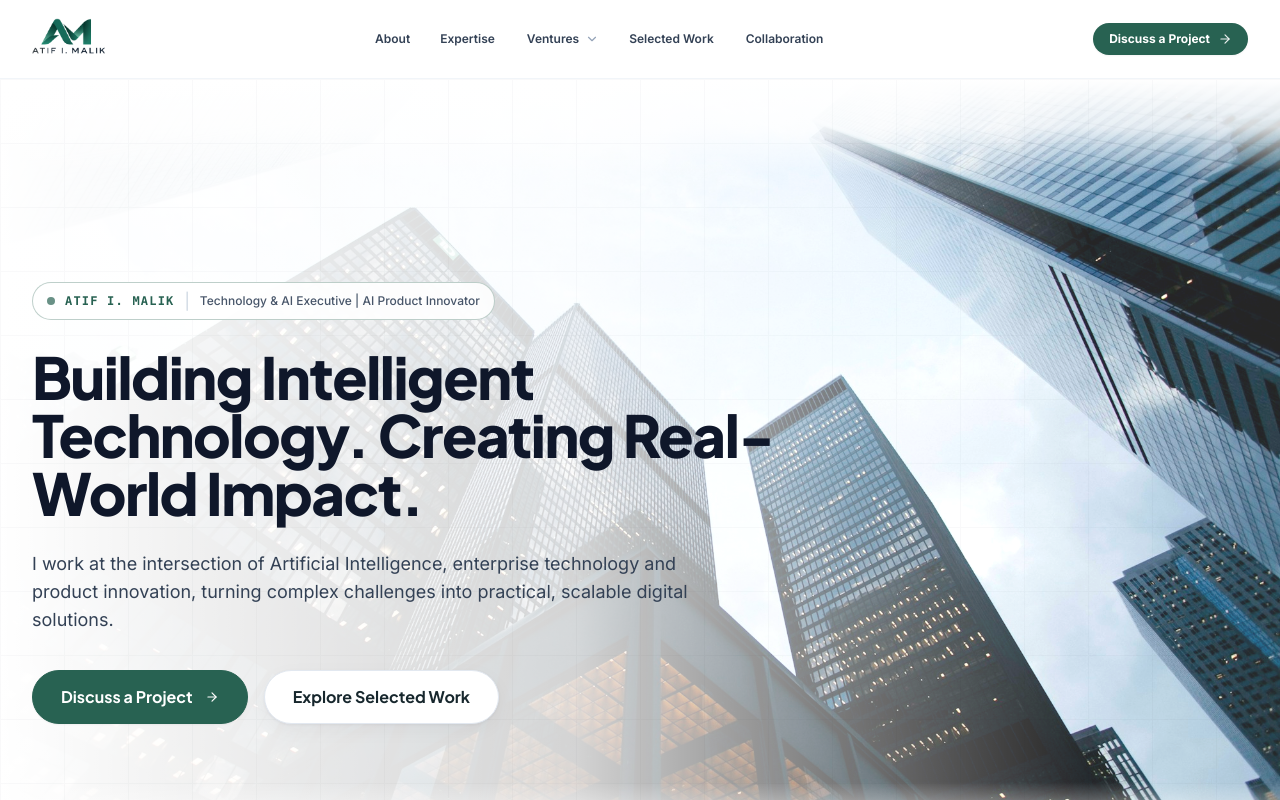
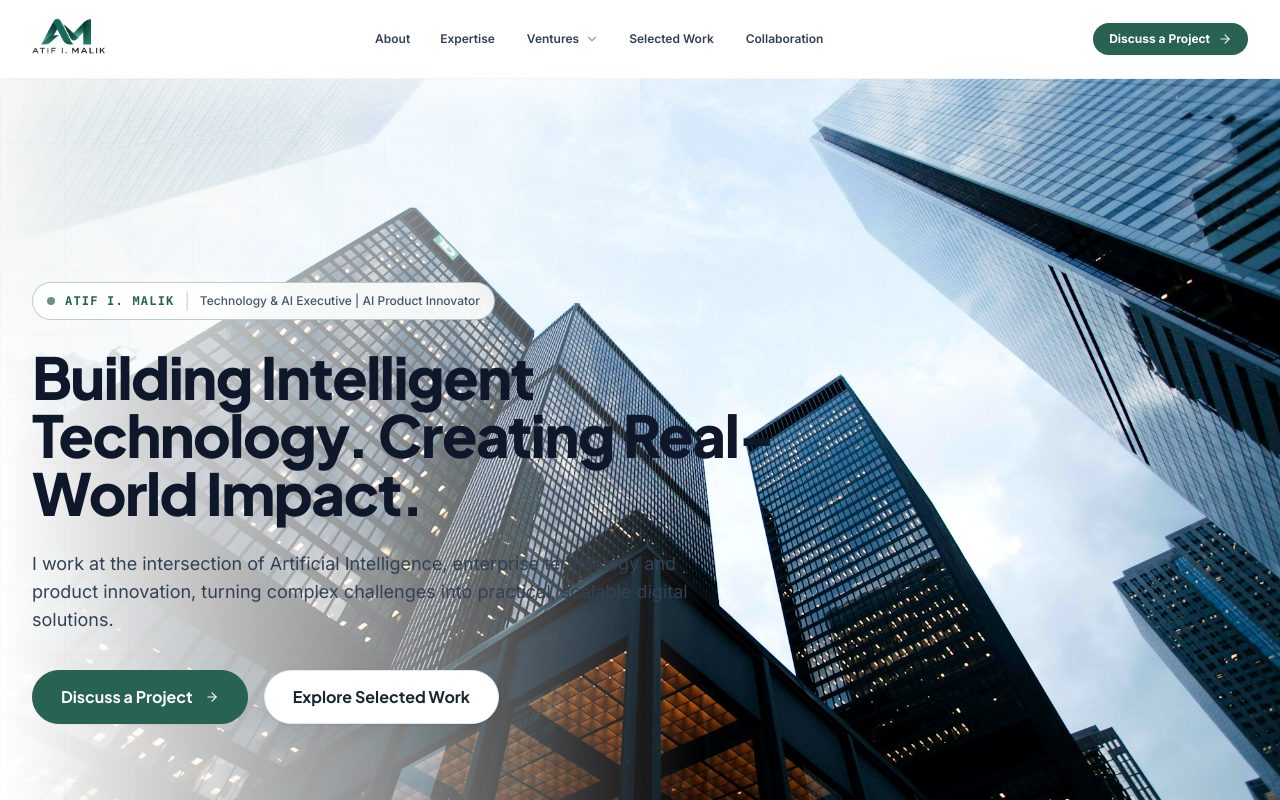
Before and after one commit to mnoumanrasheed/portfolio-atif-malik, a React (Vite) app: page / in a window 1280 px wide. Shown: the top 800 px of the page. Built offline with nearby package versions, Linux system fonts and the light colour scheme; a web font is replaced by a local one.

Commit message:
style(hero): align hero content to left, soft contrast mask under text only, 100% clear image on right

```diff
--- a/src/components/ui/HeroBackground.tsx
+++ b/src/components/ui/HeroBackground.tsx
@@ -15,79 +15,72 @@ export const HeroBackground: React.FC<HeroBackgroundProps> = ({
   imageSrc,
   imageAlt = 'Executive Architecture & Systems Background',
   overlayOpacity = 'medium',
-  imageOpacity = 'opacity-80 sm:opacity-85',
+  imageOpacity = 'opacity-100',
   glowColor = 'teal',
   className = '',
   isCompactHeight = false,
   children
 }) => {
   const glowStyles = {
-    teal: 'from-brand/18 via-accent-cyan/12 to-transparent',
-    cyan: 'from-accent-cyan/20 via-brand/12 to-transparent',
-    indigo: 'from-indigo-600/18 via-brand/12 to-transparent',
-    emerald: 'from-emerald-600/18 via-teal-600/10 to-transparent',
-    amber: 'from-amber-600/15 via-brand/10 to-transparent'
+    teal: 'from-brand/15 via-accent-cyan/10 to-transparent',
+    cyan: 'from-accent-cyan/15 via-brand/10 to-transparent',
+    indigo: 'from-indigo-600/15 via-brand/10 to-transparent',
+    emerald: 'from-emerald-600/15 via-teal-600/10 to-transparent',
+    amber: 'from-amber-600/12 via-brand/8 to-transparent'
   }[glowColor];
 
+  // Soft contrast wash strictly under the left text (0-45%), completely transparent on the right (50-100%)
   const overlayGradients = {
-    clear: 'from-white from-0% via-white/85 via-25% sm:via-white/65 sm:via-45% to-transparent to-90%',
-    light: 'from-white from-0% via-white/90 via-28% sm:via-white/70 sm:via-45% to-white/10 to-85%',
-    medium: 'from-white from-0% via-white/95 via-30% sm:via-white/80 sm:via-45% to-white/10 sm:to-transparent to-85%',
-    deep: 'from-white from-0% via-white via-35% sm:via-white/90 sm:via-55% to-white/20 sm:to-transparent to-90%'
+    clear: 'from-white/95 from-0% via-white/70 via-25% sm:via-white/40 sm:via-35% to-transparent to-50%',
+    light: 'from-white/95 from-0% via-white/80 via-28% sm:via-white/50 sm:via-38% to-transparent to-52%',
+    medium: 'from-white from-0% via-white/90 via-30% sm:via-white/55 sm:via-42% to-transparent to-55%',
+    deep: 'from-white from-0% via-white/95 via-35% sm:via-white/70 sm:via-48% to-transparent to-60%'
   }[overlayOpacity];
 
   return (
     <div
-      className={`relative w-full h-screen min-h-[100vh] min-h-[100dvh] flex flex-col justify-center overflow-hidden border-b border-line pt-20 pb-8 sm:pt-24 sm:pb-12 ${className}`}
+      className={`relative w-full min-h-[90vh] sm:h-screen sm:min-h-[100dvh] flex flex-col justify-center overflow-hidden border-b border-line pt-24 pb-12 sm:pt-28 sm:pb-16 text-left ${className}`}
     >
-      {/* High-Clarity Background Image Container */}
+      {/* High-Clarity Background Image Container - 100% Clear on the right */}
       <div className="absolute inset-0 z-0 pointer-events-none select-none overflow-hidden">
-        {/* Crystal Clear High-Definition Photography Layer with Refined Opacity */}
+        {/* Crystal Clear High-Definition Photography Layer with Zero Haze */}
         <img
           src={imageSrc}
           alt={imageAlt}
           loading="eager"
-          className={`w-full h-full object-cover object-right filter saturate-[1.05] contrast-[1.05] brightness-[1.02] ${imageOpacity} transition-all duration-700 ease-out`}
+          className={`w-full h-full object-cover object-right filter saturate-[1.05] contrast-[1.05] brightness-[1.01] ${imageOpacity} transition-all duration-700 ease-out`}
         />
 
         {/* Directional Contrast Mask:
-            Solid white on the left text area guarantees pristine legibility and zero interference.
-            Smooth feathered transition to the right allows photography to be clearly visible with balanced depth.
+            Soft white only on the left text area (0% to ~45%) for crystal-clear text readability.
+            Transitions smoothly to 100% transparent by ~55%, leaving the right half completely clear with zero opacity.
         */}
         <div
-          className={`absolute inset-0 bg-gradient-to-r ${overlayGradients}`}
+          className={`absolute inset-0 bg-gradient-to-r ${overlayGradients} pointer-events-none`}
           aria-hidden="true"
         />
 
-        {/* Subtle Top & Bottom Seamless Blends */}
+        {/* Subtle Top Border Blend to avoid hard cuts at navbar edge */}
         <div
-          className="absolute top-0 left-0 right-0 h-24 bg-gradient-to-b from-white via-white/80 to-transparent pointer-events-none"
-          aria-hidden="true"
-        />
-        <div
-          className="absolute bottom-0 left-0 right-0 h-24 bg-gradient-to-t from-white via-white/70 to-transparent pointer-events-none"
+          className="absolute top-0 left-0 w-1/2 h-12 bg-gradient-to-b from-white/50 to-transparent pointer-events-none"
           aria-hidden="true"
         />
 
-        {/* Atmospheric Executive Color Aura */}
+        {/* Atmospheric Executive Color Aura (Softened and restricted to top-left behind text) */}
         <div
-          className={`absolute -top-24 -left-24 w-[480px] h-[480px] rounded-full bg-gradient-to-br ${glowStyles} blur-3xl pointer-events-none opacity-60`}
-          aria-hidden="true"
-        />
-        <div
-          className="absolute top-1/4 -right-24 w-96 h-96 rounded-full bg-accent-cyan/10 blur-3xl pointer-events-none"
+          className={`absolute -top-24 -left-24 w-[420px] h-[420px] rounded-full bg-gradient-to-br ${glowStyles} blur-3xl pointer-events-none opacity-50`}
           aria-hidden="true"
         />
 
-        {/* Micro-Precision Architectural Grid Lines */}
+        {/* Micro-Precision Architectural Grid Lines on the left */}
         <div
-          className="absolute inset-0 opacity-[0.02] bg-[linear-gradient(to_right,#17272D_1px,transparent_1px),linear-gradient(to_bottom,#17272D_1px,transparent_1px)] bg-[size:4rem_4rem]"
+          className="absolute inset-0 opacity-[0.015] bg-[linear-gradient(to_right,#17272D_1px,transparent_1px),linear-gradient(to_bottom,#17272D_1px,transparent_1px)] bg-[size:4rem_4rem] [mask-image:linear-gradient(to_right,white,transparent_60%)]"
           aria-hidden="true"
         />
       </div>
 
-      {/* Hero Foreground Content Vertically Centered */}
-      <div className="relative z-10 w-full my-auto flex flex-col justify-center">
+      {/* Hero Foreground Content: Strictly Left-Aligned */}
+      <div className="relative z-10 w-full flex flex-col items-start justify-center text-left">
         {children}
       </div>
     </div>
```
